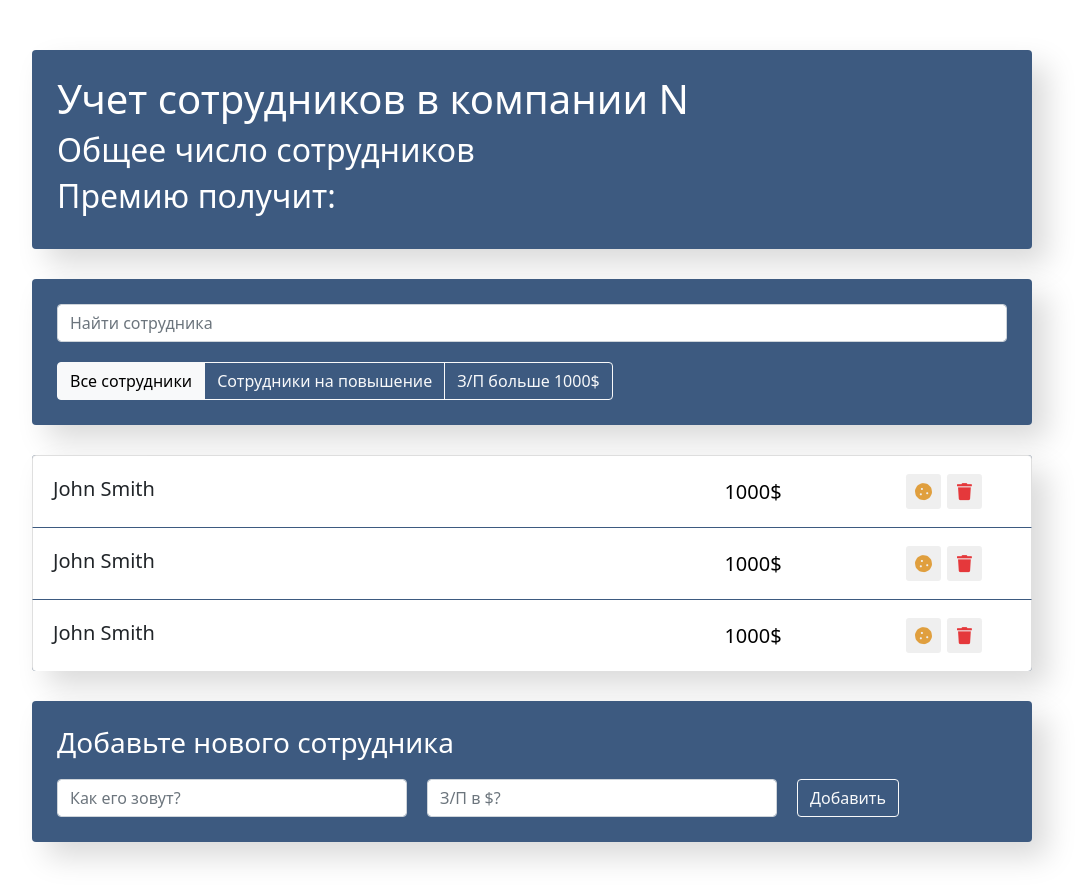
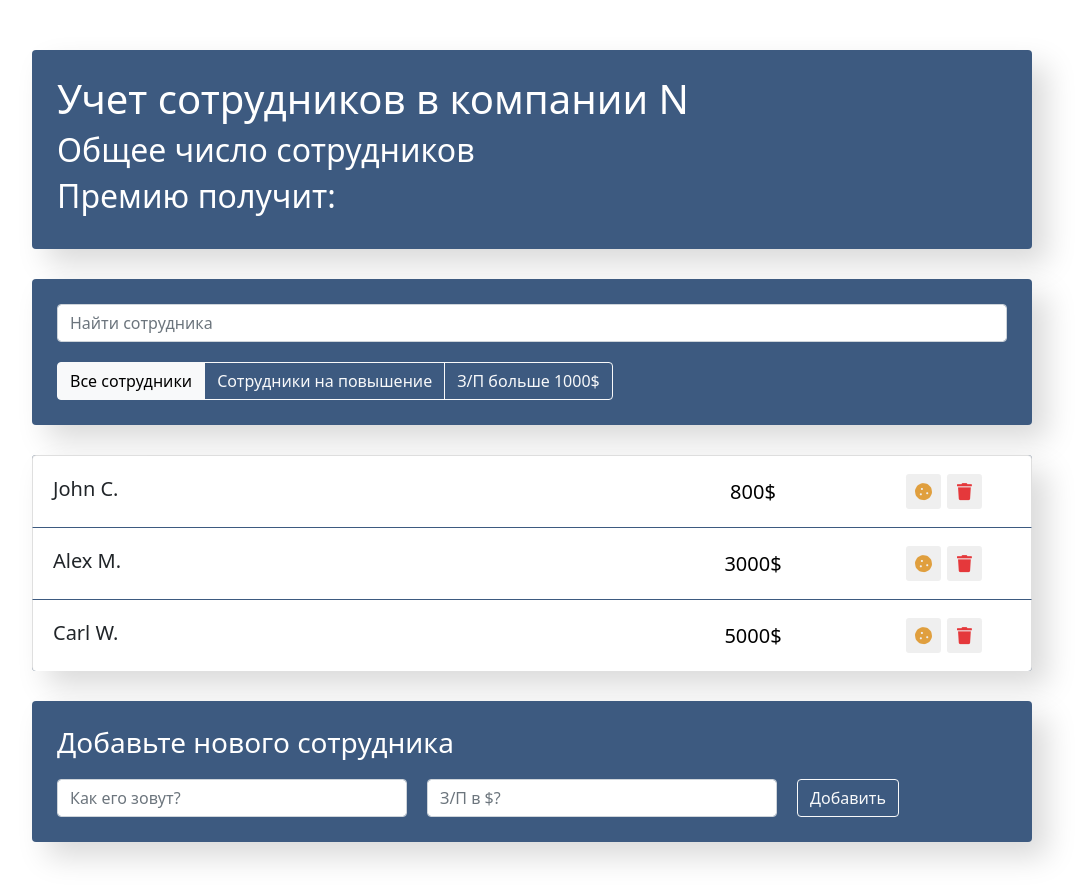
Before and after one commit to Mezin24/react-employees-salary, a React (Create React App) app: page / in a window 1280 px wide. Shown: the whole page, without its empty margins (108-1192 px from the left). Built offline with nearby package versions, Linux system fonts and the light colour scheme.

Commit message:
work with props

```diff
--- a/src/components/employees-list-item/employees-list-item.jsx
+++ b/src/components/employees-list-item/employees-list-item.jsx
@@ -1,13 +1,13 @@
 import './employees-list-item.css';
 
-const EmployeesListItem = () => {
+const EmployeesListItem = ({ name, salary }) => {
   return (
     <li className="list-group-item d-flex justify-content-between">
-      <span className="list-group-item-label">John Smith</span>
+      <span className="list-group-item-label">{name}</span>
       <input
         type="text"
         className="list-group-item-input"
-        defaultValue="1000$"
+        defaultValue={salary + '$'}
       />
       <div className="d-flex justify-content-center align-items-center">
         <button className="btn-cookie btn-sm" type="button">
--- a/src/components/emplyees-list/employees-list.jsx
+++ b/src/components/emplyees-list/employees-list.jsx
@@ -4,9 +4,9 @@
 const EmployeesList = () => {
   return (
     <ul className="app-list list-group">
-      <EmployeesListItem />
-      <EmployeesListItem />
-      <EmployeesListItem />
+      <EmployeesListItem name="John C." salary={800} />
+      <EmployeesListItem name="Alex M." salary={3000} />
+      <EmployeesListItem name="Carl W." salary={5000} />
     </ul>
   );
 };
```
